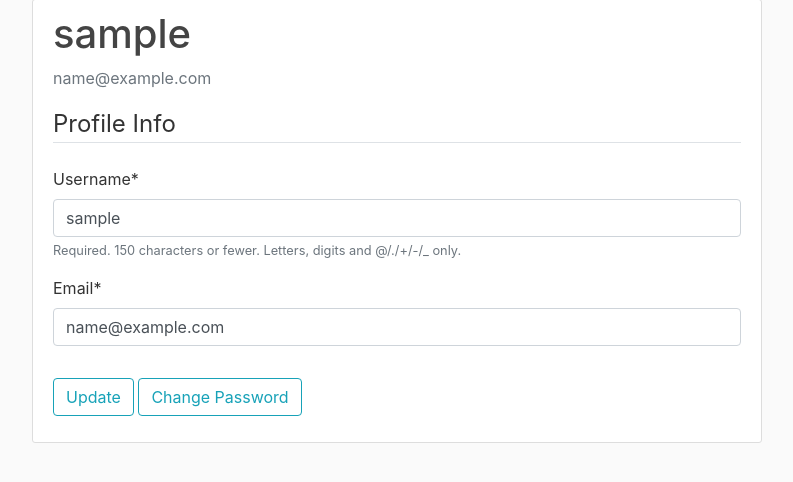
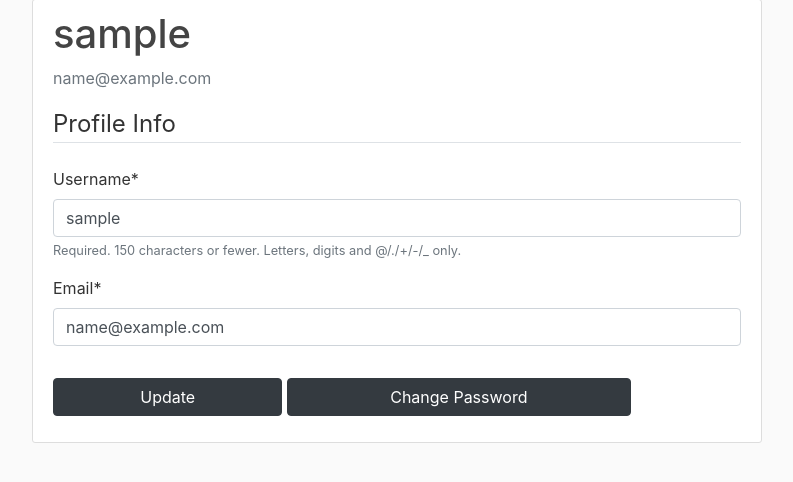
Before and after one commit to kerito-cl/TODO_App, a Django app: page /profile/ in a window 1280 px wide. Shown: the part 81-563 px from the top of the page, without its empty margins (53-846 px from the left). Run offline with Django 4.2, Linux system fonts and the light colour scheme; the visitor is signed in with stand-in values (Sample User, id 1); some libraries are stand-ins or nearby versions.

Commit message:
Almost Ready

```diff
--- /dev/null
+++ b/requirements.txt
@@ -0,0 +1,5 @@
+asgiref==3.6.0
+Django==4.1.5
+django-crispy-forms==1.14.0
+psycopg2==2.9.5
+sqlparse==0.4.3
--- a/todos/templates/todos/home.html
+++ b/todos/templates/todos/home.html
@@ -1,6 +1,7 @@
 {% extends "todos/base.html" %}
 {% block content %}
 
+<div class="col-md-12 offset-md-1">
 <a class="mr-2" href="{% url 'post-create' %}">
       <button class="button-53" role="button">New Task</button>
 </a>
@@ -22,6 +23,9 @@
             <p class="article-content">{{ post.description }}</p>
           </div>
         </article>
+
         {% endif %}
     {% endfor %}
+
+</div>
 {% endblock content %}
--- a/users/templates/users/change_password.html
+++ b/users/templates/users/change_password.html
@@ -1,4 +1,3 @@
-
 {% extends "todos/base.html" %}
 {% block content %}
     <div class="form-content my-3 p-3">
@@ -7,10 +6,11 @@
                 <div class="col-lg-5">
                         <div class="card shadow-lg border-0 rounded-lg mt-0 mb-3">
                             <div class="card-header justify-content-center">
-                              <h3 class="font-weight-light my-4 text-center">Change Your Password</h3>
+
                             </div>
                             {% if form.errors %}
                                 <div class="alert alert-danger alert-dismissible" role="alert">
+
                                     <div id="form_errors">
                                         {% for key, value in form.errors.items %}
                                             <strong>{{ value }}</strong>
@@ -23,6 +23,8 @@
                             {% endif %}
 
                             <div class="card-body">
+
+                              <legend class="border-bottom mb-4 text-center">Change Your Password</legend>
                                 <form method="POST">
                                     {% csrf_token %}
                                     <div class="form-row">
--- a/users/templates/users/profile.html
+++ b/users/templates/users/profile.html
@@ -17,8 +17,8 @@
               {{ u_form|crispy }}
           </fieldset>
           <div class="form-group">
-              <button class="btn btn-outline-info" type="submit">Update</button>
-              <a href="{% url 'password_change' %}"><button class="btn btn-outline-info" type="button">
+              <button class="col-md-4 btn btn-dark"  type="submit">Update</button>
+              <a href="{% url 'password_change' %}"><button class="col-md-6 btn btn-dark" type="button">
                   Change Password </button></a>
           </div>
       </form>
```
Also changed, not shown: todoapp/settings.py (+5 -6 lines), 1 other file.
